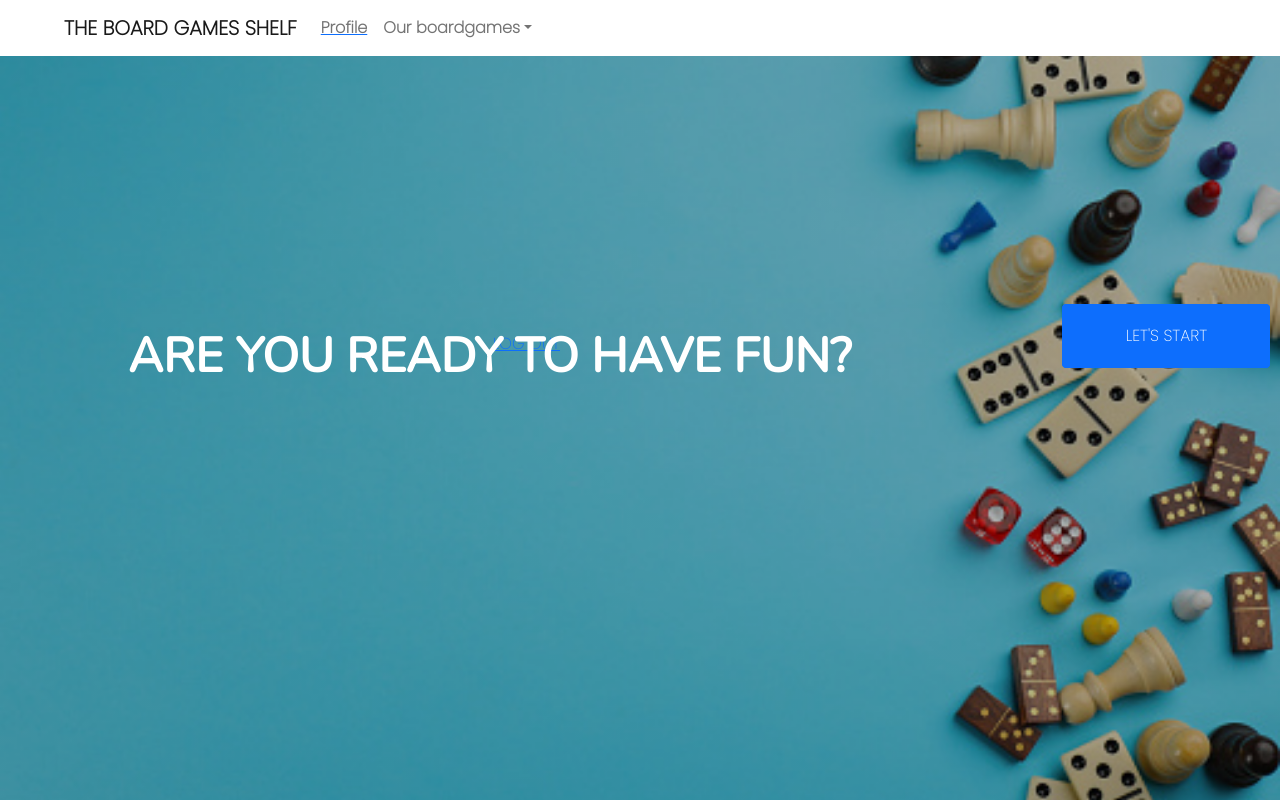
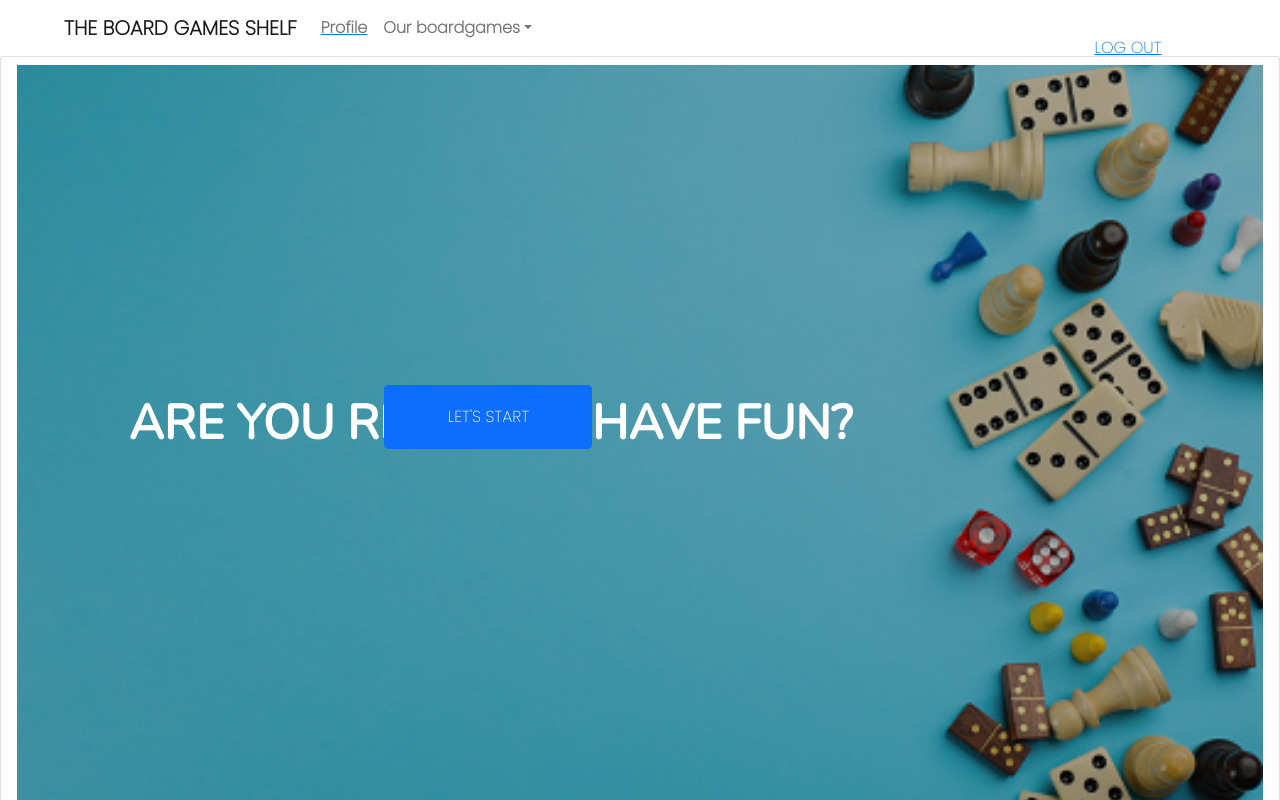
Before and after one commit to alina0311/SB, a React (Create React App) app: page / in a window 1280 px wide. Shown: the top 800 px of the page. Built offline with nearby package versions, Linux system fonts and the light colour scheme; no server answers.

Commit message:
done home page and header logout

```diff
--- a/src/components/header.js
+++ b/src/components/header.js
@@ -28,11 +28,17 @@ const NavBar = () => {
             <ReactBootStrap.Navbar collapseOnSelect expand="xl" variant="light" className='colorednav'>
                 <ReactBootStrap.Navbar.Brand className='toLeft'>THE BOARD GAMES SHELF</ReactBootStrap.Navbar.Brand>
                 <ReactBootStrap.Navbar.Toggle aria-controls="responsive-navbar-nav" />
+
+                <ReactBootStrap.Button className="logout-button" variant="link" onClick={handleLogOut}>
+                            Log Out
+                </ReactBootStrap.Button>
+
                 <ReactBootStrap.Navbar.Collapse id="responsive-navbar-nav">
                     <ReactBootStrap.Nav className="mr-auto">
                         <Link to="/profile">
                         <ReactBootStrap.Nav.Link href="#profile">Profile</ReactBootStrap.Nav.Link>
                         </Link>
+
                         <ReactBootStrap.NavDropdown title="Our boardgames" id="collasible-nav-dropdown">
                             <ReactBootStrap.NavDropdown.Item href="#action/3.1">Collection</ReactBootStrap.NavDropdown.Item>
                             <ReactBootStrap.NavDropdown.Item href="#action/3.2">Reviews</ReactBootStrap.NavDropdown.Item>
@@ -40,15 +46,15 @@ const NavBar = () => {
                             <ReactBootStrap.NavDropdown.Item href="#action/3.3">Find more</ReactBootStrap.NavDropdown.Item>
                         </ReactBootStrap.NavDropdown>
 
+
+
                     </ReactBootStrap.Nav>
 
 
 
                 </ReactBootStrap.Navbar.Collapse>
             </ReactBootStrap.Navbar>
-            <Button variant="link" onClick={handleLogOut}>
-                Log Out
-            </Button>
+
         </div>
     )
 }
--- a/src/pages/home.js
+++ b/src/pages/home.js
@@ -23,15 +23,27 @@ function Home() {
   };
 
   return (
+    <>
+      <Card>
+        <Card.Body>
           <div className="alldiv home-cont">
             <div className="left">
               <p className="question">
                     ARE YOU READY TO HAVE FUN?
               </p>
-        <Button href="#"></Button> <Button type="submit">LET'S START</Button>{' '}
+              <Button type="submit" className="btn">LET'S START</Button>
+              {/* <Card>
+                <Card.Body>
+                  <Button className="logout-button" variant="link" onClick={handleLogOut}>
+                    Log Out
+                  </Button>
+                </Card.Body>
+              </Card> */}
             </div>
-
           </div>
+        </Card.Body>
+      </Card>
+    </>
   );
 }
 
--- a/src/style/home.css
+++ b/src/style/home.css
@@ -31,8 +31,8 @@
 	padding-left: 3rem;
 	padding-right: 3rem;
 	position:absolute;
-    margin-left:  33%;
-    margin-top:  20%;
+    margin-left:  -20%;
+    margin-top: 25%;
 
 }
 
@@ -47,3 +47,9 @@
 	left: 10%;
 	justify-content:center;
 }
+
+.logout-button {
+	left: 100%;
+	top: -19rem;
+
+}
--- a/src/style/navbar.css
+++ b/src/style/navbar.css
@@ -2,3 +2,7 @@
     background-color: white;
     font-weight: bold;
 }
+
+/* .logout-button {
+    top: -80%;
+} */
```
Lines whose indentation alone changed are shown as unchanged.
